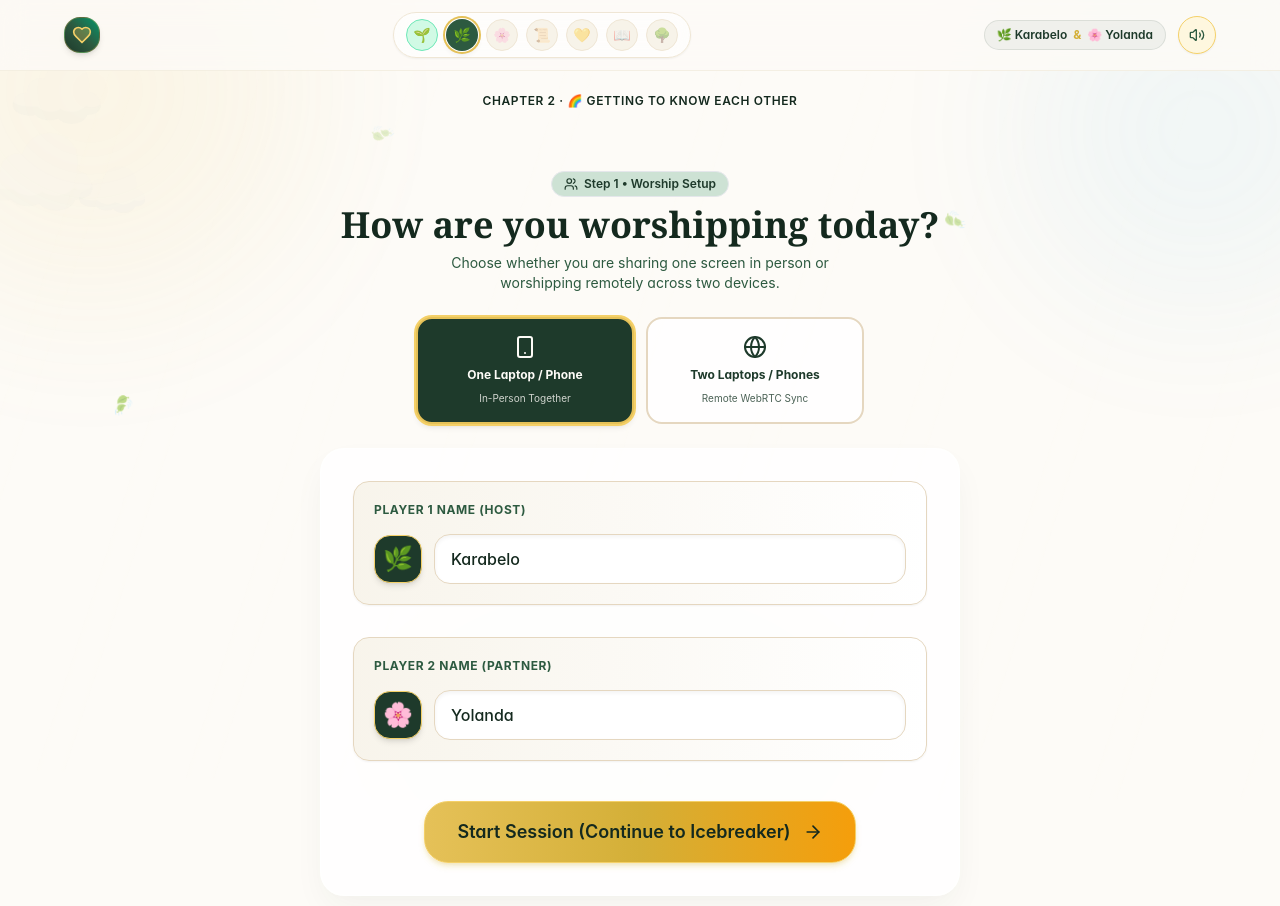
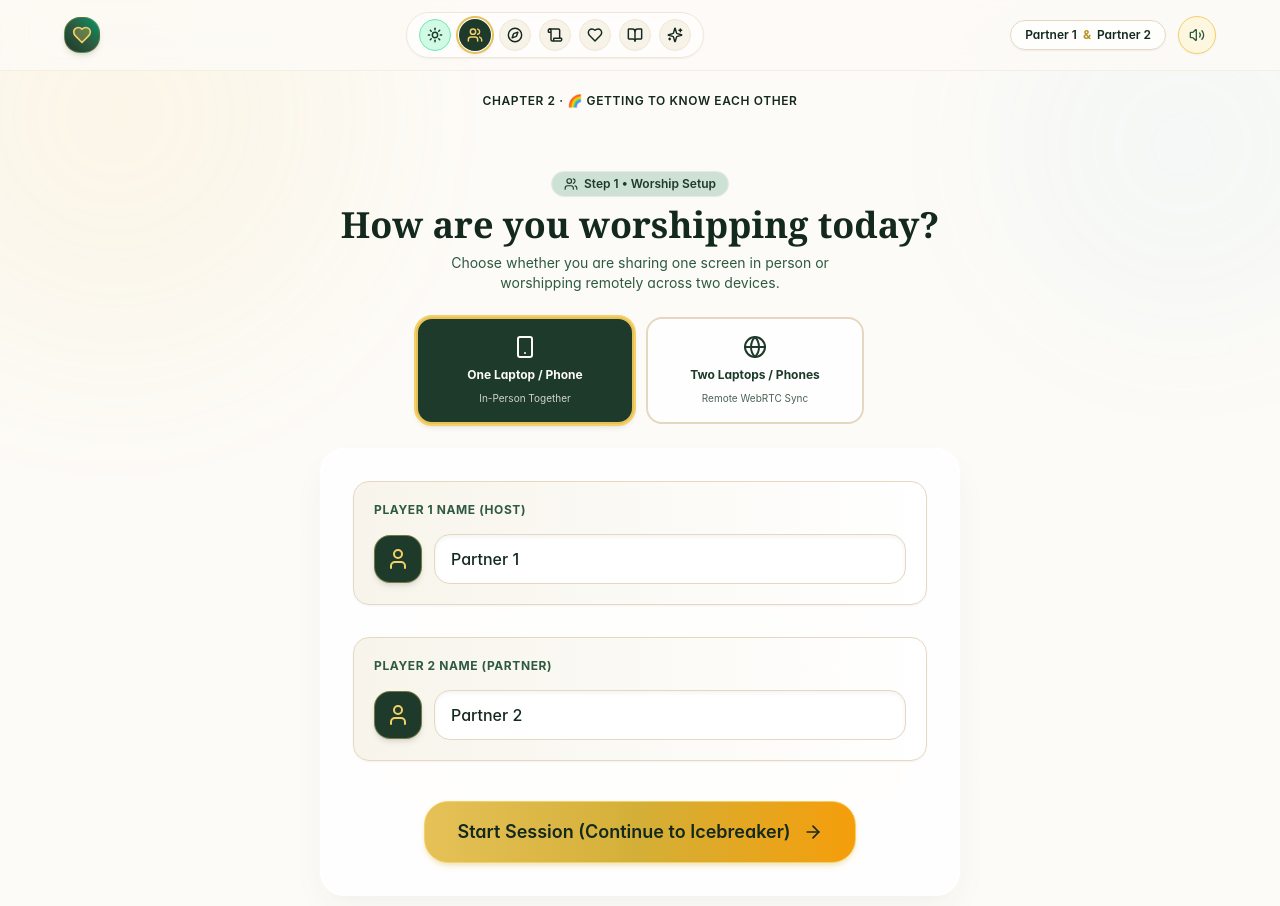
Before and after one commit to KB-les/Heart-to-HEart-, a Next.js app: page / in a window 1280 px wide. Both pictures are taken after a click on the button "Start Worship". Shown: the top 906 px of the page. Built offline with nearby package versions, Linux system fonts and the light colour scheme.

Commit message:
Refactor: Remove hardcoded names (Karabelo & Yolanda) for generic dual-user support, replace cartoon emoji icons with clean SVG Lucide icons & realistic lighting

```diff
--- a/src/app/layout.tsx
+++ b/src/app/layout.tsx
@@ -7,7 +7,7 @@ import { BackgroundParticles } from "@/components/ui/BackgroundParticles";
 export const metadata: Metadata = {
   title: "Heart to Heart - Growing closer to Jehovah together",
   description:
-    "A peaceful interactive family worship application designed for Karabelo and Yolanda to enjoy meaningful Bible discussions together.",
+    "A peaceful interactive family worship application designed for two people to enjoy meaningful Bible discussions together.",
 };
 
 export default function RootLayout({
--- a/src/components/screens/PlayerSetupScreen.tsx
+++ b/src/components/screens/PlayerSetupScreen.tsx
@@ -2,7 +2,7 @@
 
 import React, { useState, useEffect, useRef } from "react";
 import { motion, AnimatePresence } from "framer-motion";
-import { Users, ArrowRight, Wifi, Copy, Check, Smartphone, Globe, AlertCircle, Shield } from "lucide-react";
+import { Users, ArrowRight, Wifi, Copy, Check, Smartphone, Globe, AlertCircle, Shield, User } from "lucide-react";
 import { Button } from "../ui/Button";
 import { Card } from "../ui/Card";
 import { usePeer } from "@/context/PeerContext";
@@ -95,8 +95,8 @@ export const PlayerSetupScreen: React.FC<PlayerSetupScreenProps> = ({
   // Host automatically sends name handshake as soon as partner connects
   useEffect(() => {
     if (peerStatus === "connected" && myRole === "host") {
-      const name1 = p1.trim() || "Karabelo";
-      const name2 = p2.trim() || "Dudu";
+      const name1 = p1.trim() || "Partner 1";
+      const name2 = p2.trim() || "Partner 2";
       broadcast({
         type: "SYNC_PLAYERS",
         payload: { p1: name1, p2: name2 },
@@ -124,8 +124,8 @@ export const PlayerSetupScreen: React.FC<PlayerSetupScreenProps> = ({
     if (!isHost) return;
     if (!isRemoteReady) return;
 
-    const finalP1 = p1.trim() || "Karabelo";
-    const finalP2 = p2.trim() || "Dudu";
+    const finalP1 = p1.trim() || "Partner 1";
+    const finalP2 = p2.trim() || "Partner 2";
 
     onUpdatePlayers(finalP1, finalP2);
     if (isRemote) {
@@ -139,8 +139,8 @@ export const PlayerSetupScreen: React.FC<PlayerSetupScreenProps> = ({
 
   const handleCopyLink = () => {
     if (typeof window !== "undefined" && roomCode) {
-      const p1Name = encodeURIComponent(p1.trim() || "Karabelo");
-      const p2Name = encodeURIComponent(p2.trim() || "Dudu");
+      const p1Name = encodeURIComponent(p1.trim() || "Partner 1");
+      const p2Name = encodeURIComponent(p2.trim() || "Partner 2");
       const shareUrl = `${window.location.origin}${window.location.pathname}?room=${roomCode}&p1=${p1Name}&p2=${p2Name}`;
       navigator.clipboard.writeText(shareUrl);
       setCopied(true);
@@ -315,8 +315,8 @@ export const PlayerSetupScreen: React.FC<PlayerSetupScreenProps> = ({
           </div>
 
           <div className="flex items-center gap-3">
-            <div className="w-12 h-12 rounded-2xl bg-forest-800 text-2xl flex items-center justify-center shadow-md border border-gold-300">
-              {avatar1}
+            <div className="w-12 h-12 rounded-2xl bg-forest-800 text-gold-300 flex items-center justify-center shadow-md border border-gold-300/40">
+              <User className="w-6 h-6 stroke-[2]" />
             </div>
 
             <input
@@ -324,7 +324,7 @@ export const PlayerSetupScreen: React.FC<PlayerSetupScreenProps> = ({
               disabled={!isHost}
               value={p1}
               onChange={(e) => handleP1Change(e.target.value)}
-              placeholder="e.g. Karabelo"
+              placeholder="Enter Player 1 Name"
               className={`flex-1 px-4 py-3 rounded-2xl bg-white border border-cream-300 text-forest-900 font-medium focus:outline-none focus:ring-2 focus:ring-forest-700/50 shadow-inner text-base ${
                 !isHost ? "opacity-75 cursor-not-allowed bg-cream-100/50" : ""
               }`}
@@ -345,8 +345,8 @@ export const PlayerSetupScreen: React.FC<PlayerSetupScreenProps> = ({
           </div>
 
           <div className="flex items-center gap-3">
-            <div className="w-12 h-12 rounded-2xl bg-forest-800 text-2xl flex items-center justify-center shadow-md border border-gold-300">
-              {avatar2}
+            <div className="w-12 h-12 rounded-2xl bg-forest-800 text-gold-300 flex items-center justify-center shadow-md border border-gold-300/40">
+              <User className="w-6 h-6 stroke-[2]" />
             </div>
 
             <input
@@ -354,7 +354,7 @@ export const PlayerSetupScreen: React.FC<PlayerSetupScreenProps> = ({
               disabled={!isHost}
               value={p2}
               onChange={(e) => handleP2Change(e.target.value)}
-              placeholder="e.g. Dudu"
+              placeholder="Enter Player 2 Name"
               className={`flex-1 px-4 py-3 rounded-2xl bg-white border border-cream-300 text-forest-900 font-medium focus:outline-none focus:ring-2 focus:ring-forest-700/50 shadow-inner text-base ${
                 !isHost ? "opacity-75 cursor-not-allowed bg-cream-100/50" : ""
               }`}
--- a/src/components/ui/BackgroundParticles.tsx
+++ b/src/components/ui/BackgroundParticles.tsx
@@ -4,100 +4,42 @@ import React from "react";
 import { motion } from "framer-motion";
 
 export const BackgroundParticles: React.FC = () => {
-  const leaves = [
-    { left: "8%",  delay: 0,  duration: 18 },
-    { left: "28%", delay: 5,  duration: 24 },
-    { left: "52%", delay: 9,  duration: 20 },
-    { left: "72%", delay: 3,  duration: 22 },
-    { left: "88%", delay: 14, duration: 19 },
-  ];
-
   return (
     <div className="fixed inset-0 pointer-events-none overflow-hidden z-0">
-      {/* ── Warm ambient sunrise glow (top-left) ── */}
+      {/* Warm ambient sunrise glow (top-left) */}
       <motion.div
-        animate={{ scale: [1, 1.18, 1], opacity: [0.30, 0.50, 0.30] }}
-        transition={{ duration: 11, repeat: Infinity, ease: "easeInOut" }}
-        className="absolute -top-40 -left-40 w-[500px] h-[500px] rounded-full blur-3xl"
-        style={{ background: "radial-gradient(circle, rgba(244,208,104,0.35) 0%, rgba(212,175,55,0.15) 50%, transparent 75%)" }}
+        animate={{ scale: [1, 1.15, 1], opacity: [0.25, 0.45, 0.25] }}
+        transition={{ duration: 12, repeat: Infinity, ease: "easeInOut" }}
+        className="absolute -top-40 -left-40 w-[550px] h-[550px] rounded-full blur-3xl"
+        style={{ background: "radial-gradient(circle, rgba(244,208,104,0.30) 0%, rgba(212,175,55,0.12) 50%, transparent 75%)" }}
       />
 
-      {/* ── Soft sky glow (top-right) ── */}
+      {/* Soft sky glow (top-right) */}
       <motion.div
-        animate={{ scale: [1, 1.12, 1], opacity: [0.20, 0.38, 0.20] }}
-        transition={{ duration: 15, repeat: Infinity, ease: "easeInOut", delay: 3 }}
-        className="absolute -top-20 -right-32 w-[420px] h-[420px] rounded-full blur-3xl"
-        style={{ background: "radial-gradient(circle, rgba(125,211,252,0.30) 0%, rgba(2,132,199,0.10) 50%, transparent 75%)" }}
+        animate={{ scale: [1, 1.10, 1], opacity: [0.18, 0.32, 0.18] }}
+        transition={{ duration: 16, repeat: Infinity, ease: "easeInOut", delay: 3 }}
+        className="absolute -top-20 -right-32 w-[450px] h-[450px] rounded-full blur-3xl"
+        style={{ background: "radial-gradient(circle, rgba(125,211,252,0.25) 0%, rgba(2,132,199,0.08) 50%, transparent 75%)" }}
       />
 
-      {/* ── Forest ground glow (bottom) ── */}
+      {/* Forest ground glow (bottom) */}
       <motion.div
-        animate={{ opacity: [0.15, 0.30, 0.15] }}
-        transition={{ duration: 9, repeat: Infinity, ease: "easeInOut", delay: 6 }}
-        className="absolute -bottom-20 left-1/4 w-[600px] h-[300px] rounded-full blur-3xl"
-        style={{ background: "radial-gradient(ellipse, rgba(78,135,82,0.20) 0%, transparent 70%)" }}
+        animate={{ opacity: [0.12, 0.25, 0.12] }}
+        transition={{ duration: 10, repeat: Infinity, ease: "easeInOut", delay: 6 }}
+        className="absolute -bottom-20 left-1/4 w-[650px] h-[320px] rounded-full blur-3xl"
+        style={{ background: "radial-gradient(ellipse, rgba(78,135,82,0.18) 0%, transparent 70%)" }}
       />
 
-      {/* ── Sunray shimmer lines (subtle diagonal) ── */}
+      {/* Sunray shimmer lines */}
       <motion.div
-        animate={{ opacity: [0, 0.06, 0], rotate: [0, 3, 0] }}
-        transition={{ duration: 20, repeat: Infinity, ease: "easeInOut" }}
+        animate={{ opacity: [0, 0.05, 0], rotate: [0, 2, 0] }}
+        transition={{ duration: 22, repeat: Infinity, ease: "easeInOut" }}
         className="absolute inset-0"
         style={{
           background:
-            "repeating-linear-gradient(105deg, transparent 0%, transparent 8%, rgba(212,175,55,0.04) 9%, transparent 10%)",
+            "repeating-linear-gradient(105deg, transparent 0%, transparent 8%, rgba(212,175,55,0.03) 9%, transparent 10%)",
         }}
       />
-
-      {/* ── Floating leaves ── */}
-      {leaves.map((leaf, idx) => (
-        <motion.div
-          key={idx}
-          initial={{ y: -30, opacity: 0 }}
-          animate={{
-            y: ["0vh", "105vh"],
-            opacity: [0, 0.55, 0.55, 0],
-            x: [0, 30, -20, 35],
-            rotate: [0, 120, 260, 360],
-          }}
-          transition={{
-            duration: leaf.duration,
-            repeat: Infinity,
-            delay: leaf.delay,
-            ease: "linear",
-          }}
-          style={{ left: leaf.left, position: "absolute", top: 0 }}
-          className="text-lg select-none"
-        >
-          🍃
-        </motion.div>
-      ))}
-
-      {/* ── Slowly drifting clouds ── */}
-      <motion.div
-        initial={{ x: "-15%" }}
-        animate={{ x: "115%" }}
-        transition={{ duration: 50, repeat: Infinity, ease: "linear" }}
-        className="absolute top-8 text-[80px] opacity-[0.07] select-none"
-      >
-        ☁️
-      </motion.div>
-      <motion.div
-        initial={{ x: "-20%" }}
-        animate={{ x: "115%" }}
-        transition={{ duration: 70, repeat: Infinity, ease: "linear", delay: 22 }}
-        className="absolute top-24 text-[100px] opacity-[0.05] select-none"
-      >
-        ☁️
-      </motion.div>
-      <motion.div
-        initial={{ x: "100%" }}
-        animate={{ x: "-15%" }}
-        transition={{ duration: 60, repeat: Infinity, ease: "linear", delay: 10 }}
-        className="absolute top-36 text-[60px] opacity-[0.06] select-none"
-      >
-        ☁️
-      </motion.div>
     </div>
   );
 };
--- a/src/components/ui/JourneyHeader.tsx
+++ b/src/components/ui/JourneyHeader.tsx
@@ -5,6 +5,7 @@ import { motion } from "framer-motion";
 import { Volume2, VolumeX, Heart } from "lucide-react";
 import { useSound } from "@/context/SoundContext";
 import { ProgressTree } from "./ProgressTree";
+import { usePeer } from "@/context/PeerContext";
 
 interface JourneyHeaderProps {
   currentStep: number;
@@ -12,8 +13,6 @@ interface JourneyHeaderProps {
   player2Name: string;
   onSelectStep?: (step: number) => void;
 }
-
-import { usePeer } from "@/context/PeerContext";
 
 export const JourneyHeader: React.FC<JourneyHeaderProps> = ({
   currentStep,
@@ -70,13 +69,13 @@ export const JourneyHeader: React.FC<JourneyHeaderProps> = ({
 
         {/* Right Section: Players & Sound Toggle */}
         <div className="flex items-center gap-2 sm:gap-3">
-          <div className="hidden md:flex items-center gap-1.5 px-3 py-1.5 rounded-full bg-forest-800/5 border border-forest-800/10 text-xs font-semibold text-forest-800">
-            <span>🌿 {player1Name || "Karabelo"}</span>
-            <span className="text-gold-500 font-bold">&</span>
-            <span>🌸 {player2Name || "Yolanda"}</span>
+          <div className="hidden md:flex items-center gap-1.5 px-3.5 py-1.5 rounded-full bg-white/80 border border-cream-300 text-xs font-semibold text-forest-900 shadow-sm">
+            <span>{player1Name || "Partner 1"}</span>
+            <span className="text-gold-600 font-bold">&amp;</span>
+            <span>{player2Name || "Partner 2"}</span>
             {isRemote && (
-              <span className="ml-1 text-[10px] font-bold px-2 py-0.5 rounded-full bg-gold-200 text-forest-900 border border-gold-300">
-                {myRole === "host" ? "👑 Host" : "👀 Guest"}
+              <span className="ml-1 text-[10px] font-bold px-2 py-0.5 rounded-full bg-forest-800 text-gold-300">
+                {myRole === "host" ? "Host" : "Guest"}
               </span>
             )}
           </div>
--- a/src/components/ui/ProgressTree.tsx
+++ b/src/components/ui/ProgressTree.tsx
@@ -2,6 +2,7 @@
 
 import React from "react";
 import { motion } from "framer-motion";
+import { Sun, Users, Compass, Scroll, Heart, BookOpen, Sparkles } from "lucide-react";
 
 interface ProgressTreeProps {
   currentStep: number;
@@ -10,13 +11,13 @@ interface ProgressTreeProps {
 }
 
 const TREE_STAGES = [
-  { step: 1, label: "Welcome", icon: "🌱" },
-  { step: 2, label: "Players", icon: "🌿" },
-  { step: 3, label: "Icebreaker", icon: "🌸" },
-  { step: 4, label: "Bible Game", icon: "📜" },
-  { step: 5, label: "Heart & Action", icon: "💛" },
-  { step: 6, label: "Discussion", icon: "📖" },
-  { step: 7, label: "Spiritual Gems", icon: "🌳" },
+  { step: 1, label: "Welcome", Icon: Sun },
+  { step: 2, label: "Players", Icon: Users },
+  { step: 3, label: "Icebreaker", Icon: Compass },
+  { step: 4, label: "Bible Game", Icon: Scroll },
+  { step: 5, label: "Heart & Action", Icon: Heart },
+  { step: 6, label: "Discussion", Icon: BookOpen },
+  { step: 7, label: "Spiritual Gems", Icon: Sparkles },
 ];
 
 export const ProgressTree: React.FC<ProgressTreeProps> = ({
@@ -28,6 +29,7 @@ export const ProgressTree: React.FC<ProgressTreeProps> = ({
       {TREE_STAGES.map((stage) => {
         const isCurrent = stage.step === currentStep;
         const isPassed = stage.step < currentStep;
+        const IconComponent = stage.Icon;
 
         return (
           <button
@@ -39,19 +41,19 @@ export const ProgressTree: React.FC<ProgressTreeProps> = ({
             <motion.div
               whileHover={{ scale: 1.15 }}
               whileTap={{ scale: 0.95 }}
-              className={`w-7 h-7 sm:w-8 sm:h-8 rounded-full flex items-center justify-center text-xs sm:text-sm transition-all duration-300 ${
+              className={`w-7 h-7 sm:w-8 sm:h-8 rounded-full flex items-center justify-center transition-all duration-300 ${
                 isCurrent
-                  ? "bg-forest-700 text-cream-50 shadow-md ring-2 ring-gold-400 ring-offset-1"
+                  ? "bg-forest-800 text-gold-300 shadow-md ring-2 ring-gold-400 ring-offset-1"
                   : isPassed
                   ? "bg-emerald-100 text-forest-800 border border-emerald-300"
-                  : "bg-cream-100 text-forest-500/40 border border-cream-200"
+                  : "bg-cream-100 text-forest-400/40 border border-cream-200"
               }`}
             >
-              {stage.icon}
+              <IconComponent className="w-3.5 h-3.5 sm:w-4 sm:h-4 stroke-[2.2]" />
             </motion.div>
 
             {/* Tooltip on hover */}
-            <span className="absolute bottom-full mb-2 hidden group-hover:block whitespace-nowrap rounded-lg bg-forest-900 px-2 py-1 text-[11px] font-medium text-cream-100 shadow-lg z-50">
+            <span className="absolute bottom-full mb-2 hidden group-hover:block whitespace-nowrap rounded-lg bg-forest-900 px-2.5 py-1 text-[11px] font-medium text-cream-100 shadow-lg z-50">
               {stage.step}. {stage.label}
             </span>
           </button>
--- a/src/data/mainDiscussion.ts
+++ b/src/data/mainDiscussion.ts
@@ -78,7 +78,7 @@ Do not grumble against one another, brothers, so that you may not be judged. Loo
     {
       id: "weekly-imitation",
       question: "What quality from today's discussion would you like to imitate this week?",
-      subtext: "Personal application for Karabelo & Yolanda.",
+      subtext: "Personal application for both of you.",
       scriptureAnchor: "James 5:10",
       reflectionPrompt: "Share one practical area this week (in our relationship, work, or congregation) where we can show extra patience.",
     },
--- a/src/data/players.ts
+++ b/src/data/players.ts
@@ -1,22 +1,21 @@
 export interface Player {
   name: string;
-  avatar: string; // Emoji / icon
+  avatar: string;
   favoriteColor?: string;
   colorFeelings?: string[];
   favoriteAnimal?: string;
   animalFeelings?: string[];
-  favoriteNature?: string;
   natureFeelings?: string[];
 }
 
 export const DEFAULT_PLAYER_1: Player = {
-  name: "Karabelo",
-  avatar: "🌿",
+  name: "Partner 1",
+  avatar: "1",
 };
 
 export const DEFAULT_PLAYER_2: Player = {
-  name: "Yolanda",
-  avatar: "🌸",
+  name: "Partner 2",
+  avatar: "2",
 };
 
 export const FEELING_OPTIONS = [
```
Also changed, not shown: src/components/screens/WelcomeScreen.tsx (+3 -4 lines).
